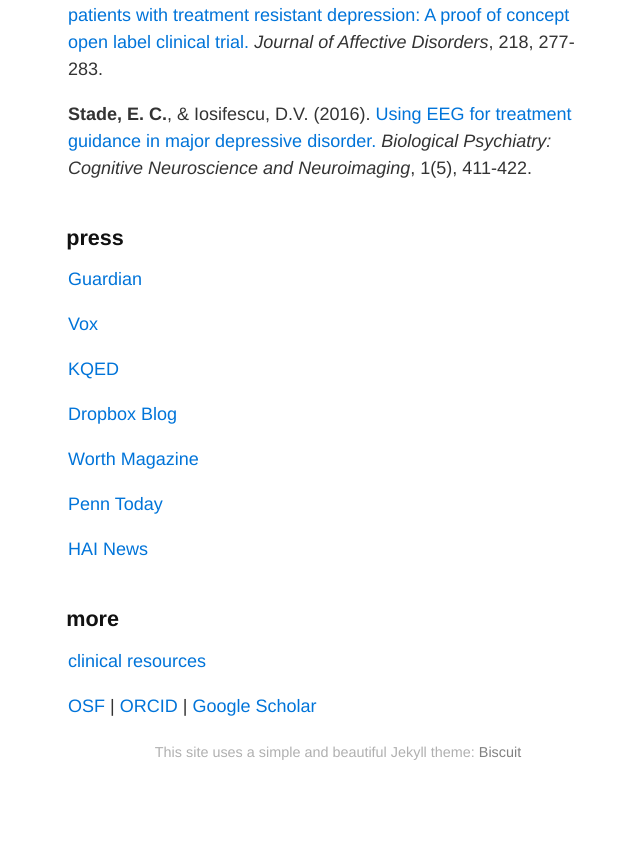
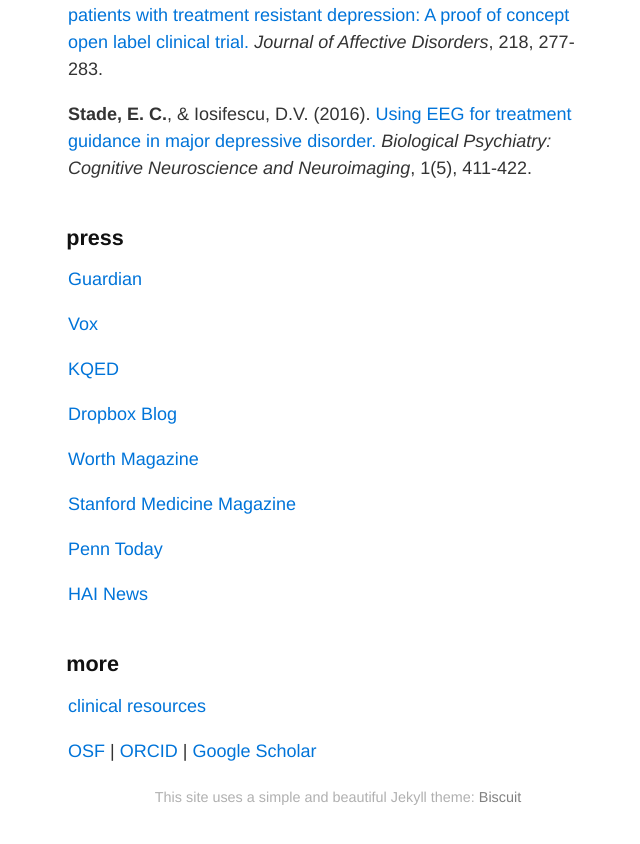
Before and after one commit to betsystade/betsystade.github.io, a Jekyll site: the page built from index.md, in a window 1280 px wide and 900 px high, scrolled down 2916 px. Shown: the top 844 px of the window, without its empty margins (302-942 px from the left). Built offline with Jekyll 4.4.1, drawn with Linux system fonts in a browser that asks for light colours; our own code applies the rules of GitHub Pages for plain Markdown files.

Commit message:
add stanford med mag

```diff
--- a/index.md
+++ b/index.md
@@ -72,6 +72,8 @@ Murrough, J. W., **Stade, E. C.**, Sayed, S., Ahle, G., Kiraly, D. D., Welch, A.
 
 [Worth Magazine](https://worth.com/how-ai-can-tackle-5-global-challenges/)
 
+[Stanford Medicine Magazine](https://stanmed.stanford.edu/ai-mental-crisis-prediction-intervention/)
+
 [Penn Today](https://penntoday.upenn.edu/news/who-what-why-betsy-stade-assessing-anxiety-and-depression)
 
 [HAI News](https://hai.stanford.edu/news/blueprint-using-ai-psychotherapy)
```
